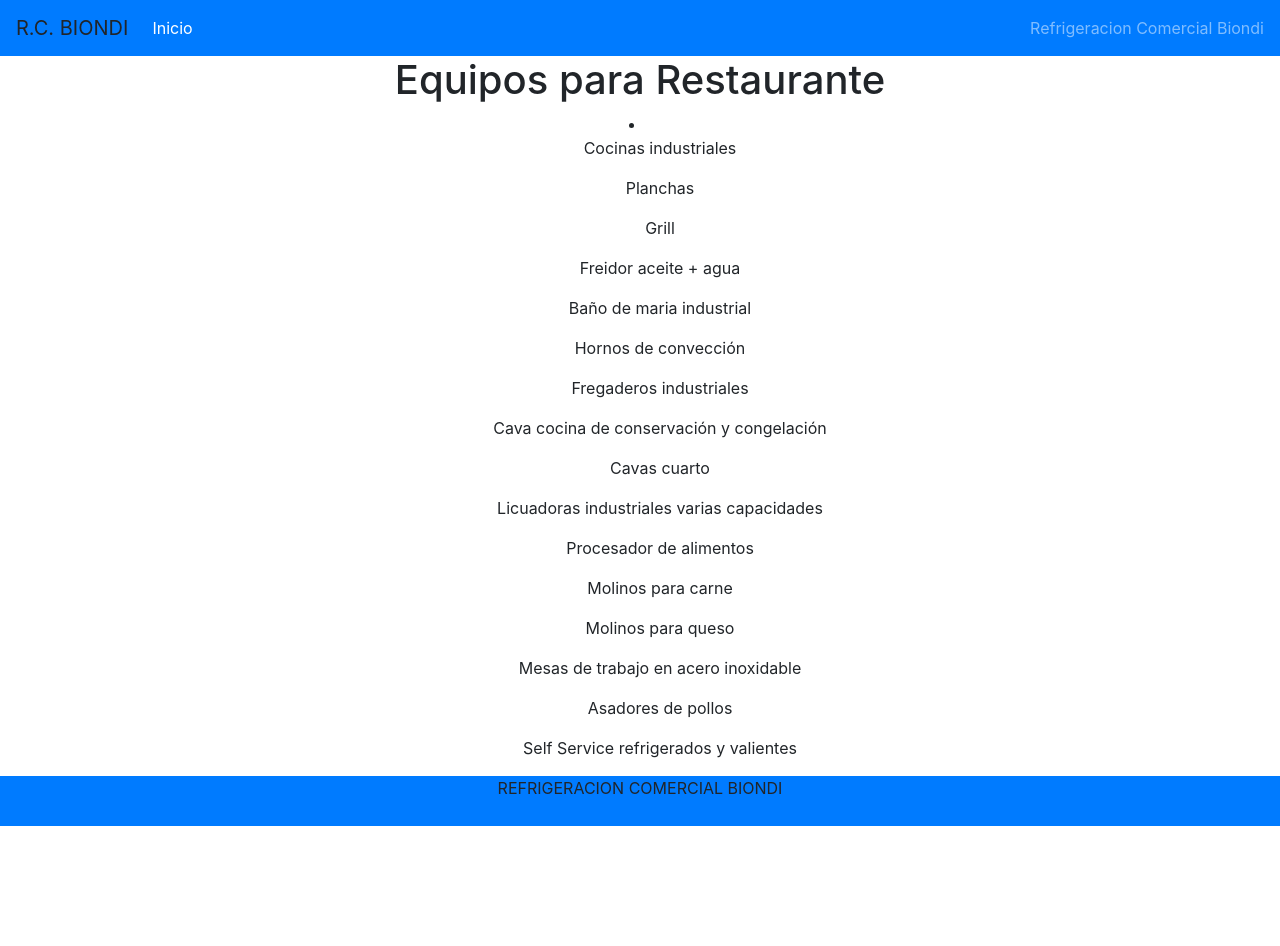
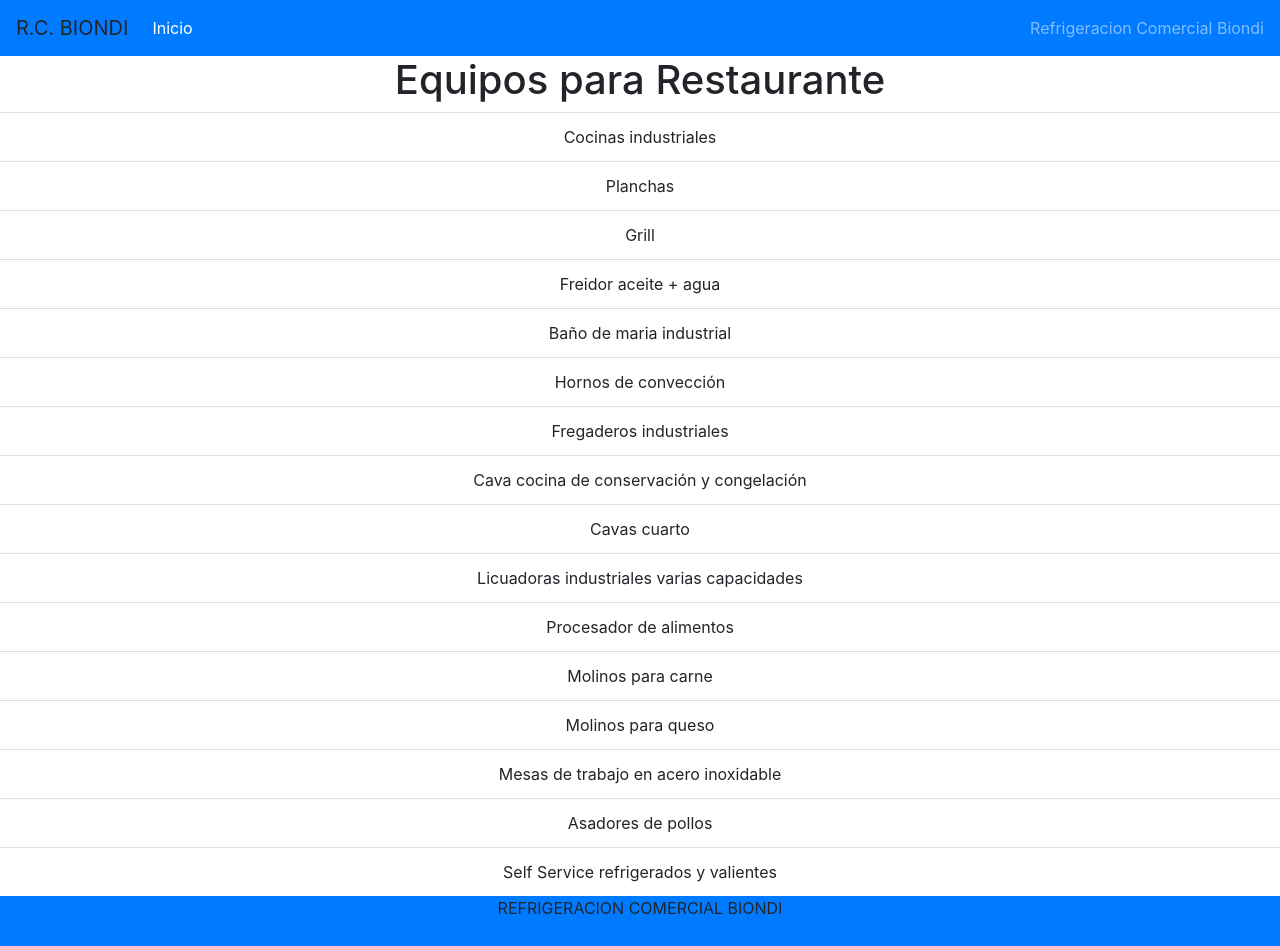
Before and after one commit to AngelBiondi/RCBIONDI, a React (Create React App) app: page /restaurante in a window 1280 px wide. Before the commit the page ends 826 px from the top, so only its background shows below. Built offline with nearby package versions, Linux system fonts and the light colour scheme.

Commit message:
fixed few things and commit for the day

```diff
--- a/src/charcuteria.js
+++ b/src/charcuteria.js
@@ -8,18 +8,18 @@ function charcuteria () {
 
         return (
 <div>
+<ul className='list-group list-group-flush'>
 <h1>Equipos para Charcuteria</h1>
-<li>
-        <ul>Mostrador charcutero</ul>
-        <ul>Vitrina refrigerada </ul>
-        <ul>Balanza electrónica </ul>
-        <ul>Molino raya queso</ul>
-        <ul>Termoselladora</ul>
-        <ul>Rebanadora </ul>
-        <ul>Cava cuarto</ul>
 
+        <li className='list-group-item'>Mostrador charcutero</li>
+        <li className='list-group-item'>Vitrina refrigerada </li>
+        <li className='list-group-item'>Balanza electrónica </li>
+        <li className='list-group-item'>Molino raya queso</li>
+        <li className='list-group-item'>Termoselladora</li>
+        <li className='list-group-item'>Rebanadora </li>
+        <li className='list-group-item'>Cava cuarto</li>
 
-</li>
+</ul>
 
 </div>
         );
--- a/src/restaurante.js
+++ b/src/restaurante.js
@@ -8,26 +8,28 @@ function restaurante() {
 
         return (
 <div>
+<ul className='list-group list-group-flush'>
+
 <h1>Equipos para Restaurante</h1>
-<li>
-        <ul>Cocinas industriales </ul>
-        <ul>Planchas</ul>
-        <ul>Grill</ul>
-        <ul>Freidor aceite + agua</ul>
-        <ul>Baño de maria industrial </ul>
-        <ul>Hornos de convección </ul>
-        <ul>Fregaderos industriales </ul>
-        <ul>Cava cocina de conservación y congelación </ul>
-        <ul>Cavas cuarto</ul>
-        <ul>Licuadoras industriales varias capacidades </ul>
-        <ul>Procesador de alimentos </ul>
-        <ul>Molinos para carne</ul>
-        <ul>Molinos para queso</ul>
-        <ul>Mesas de trabajo en acero inoxidable</ul>
-        <ul>Asadores de pollos</ul>
-        <ul>Self Service refrigerados y valientes</ul>
 
-</li>
+        <li className='list-group-item'>Cocinas industriales </li>
+        <li className='list-group-item'>Planchas</li>
+        <li className='list-group-item'>Grill</li>
+        <li className='list-group-item'>Freidor aceite + agua</li>
+        <li className='list-group-item'>Baño de maria industrial </li>
+        <li className='list-group-item'>Hornos de convección </li>
+        <li className='list-group-item'>Fregaderos industriales </li>
+        <li className='list-group-item'>Cava cocina de conservación y congelación </li>
+        <li className='list-group-item'>Cavas cuarto</li>
+        <li className='list-group-item'>Licuadoras industriales varias capacidades </li>
+        <li className='list-group-item'>Procesador de alimentos </li>
+        <li className='list-group-item'>Molinos para carne</li>
+        <li className='list-group-item'>Molinos para queso</li>
+        <li className='list-group-item'>Mesas de trabajo en acero inoxidable</li>
+        <li className='list-group-item'>Asadores de pollos</li>
+        <li className='list-group-item'>Self Service refrigerados y valientes</li>
+</ul>
+
 </div>
         );
 
```
